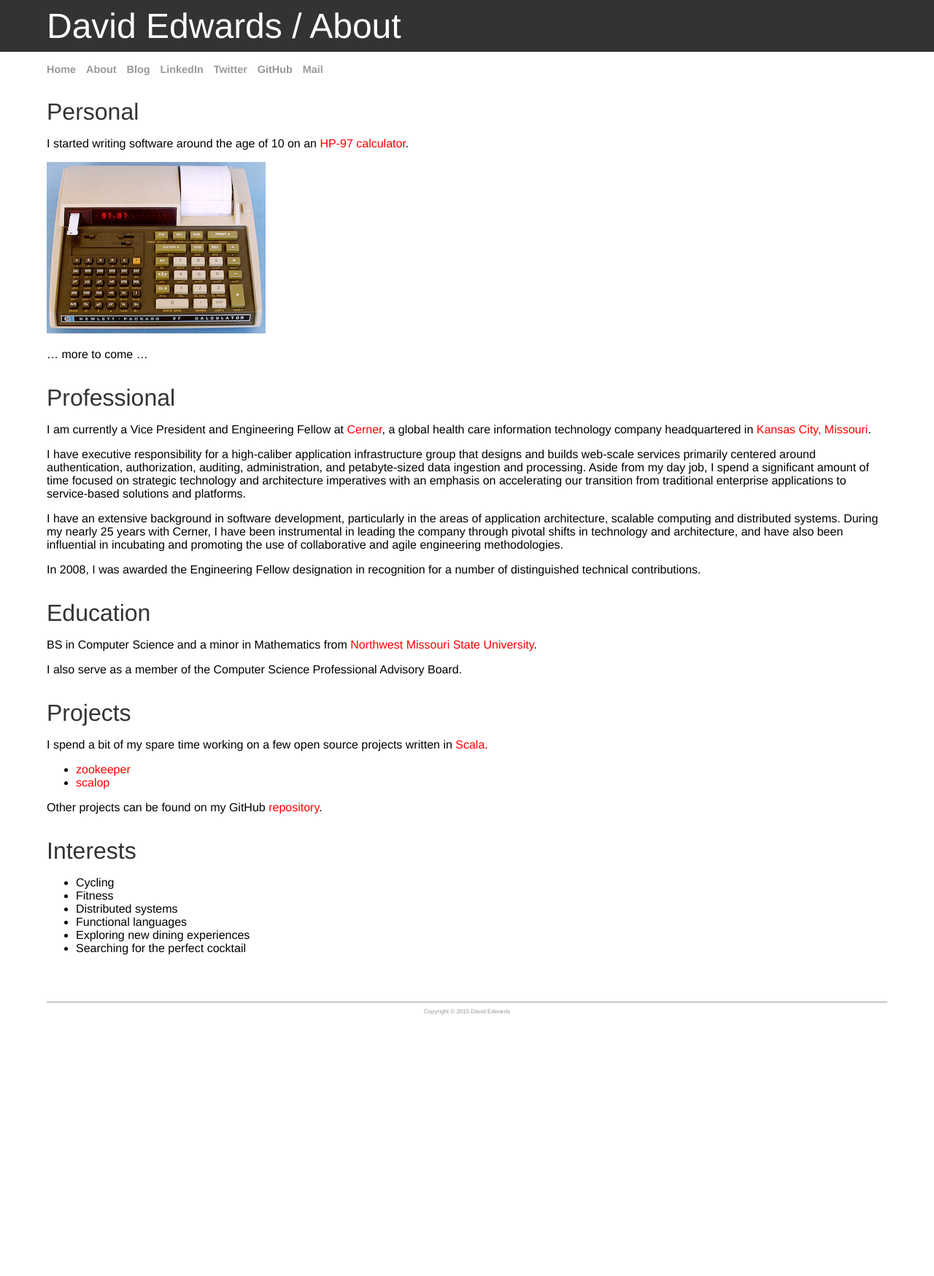
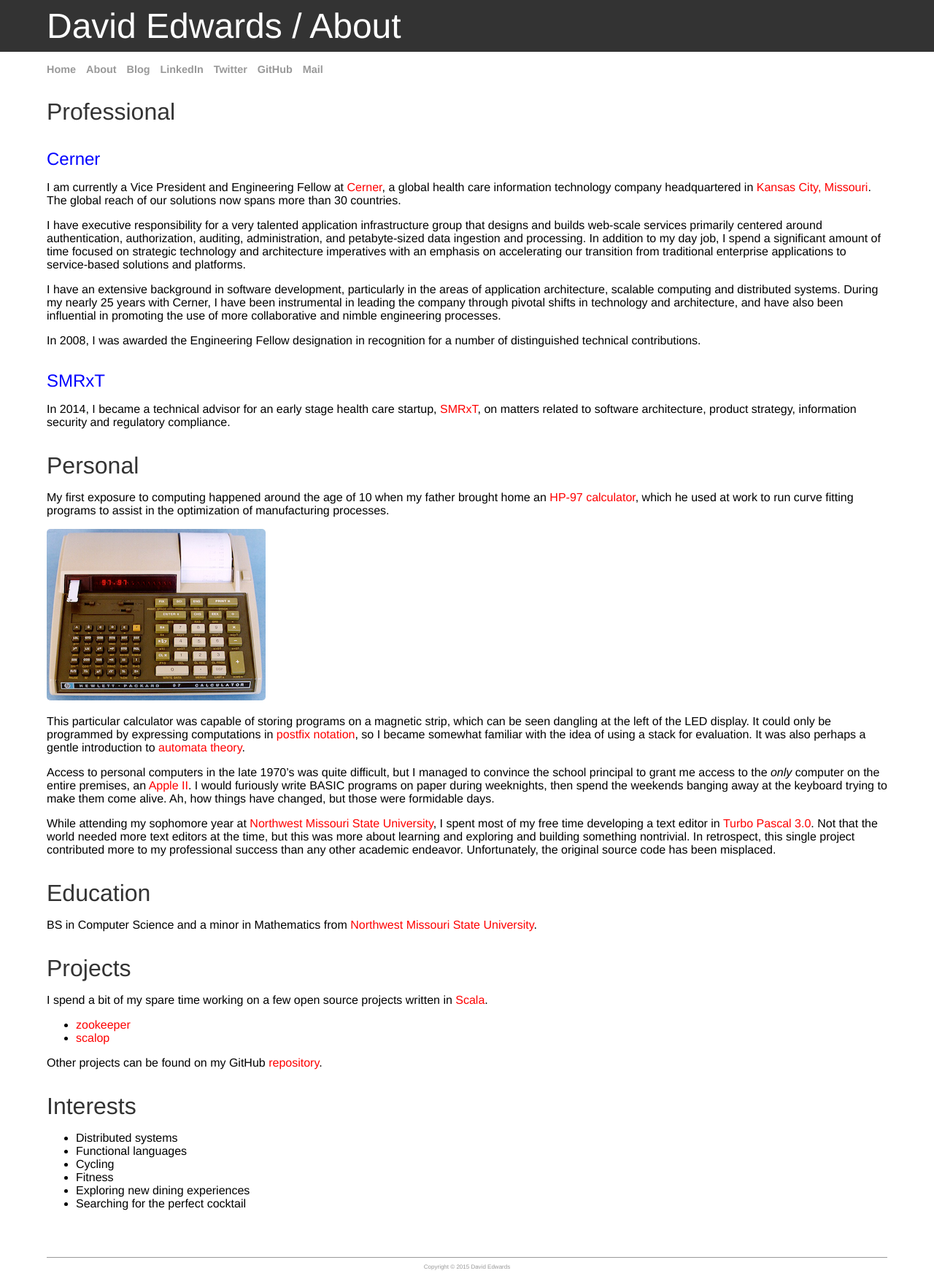
Before and after one commit to davidledwards/davidledwards.github.io, a Jekyll site: the page built from about/index.md, in a window 1280 px wide. Shown: the whole page at 73% size. Built offline with Jekyll 4.4.1, drawn with Linux system fonts in a browser that asks for light colours; before the commit the page ends 1399 px from its top, so only the background shows below that.

Commit message:
expand on personal bio

```diff
--- a/about/index.md
+++ b/about/index.md
@@ -2,34 +2,56 @@
 layout: page
 title: David Edwards / About
 ---
-## Personal
-I started writing software around the age of 10 on an [HP-97 calculator](http://www.hpmuseum.org/hp6797.htm).
+## Professional
 
-![HP-97 Calculator](/images/hp-97.png)
+#### Cerner
+I am currently a Vice President and Engineering Fellow at [Cerner](http://www.cerner.com), a global health care information
+technology company headquartered in [Kansas City, Missouri](https://goo.gl/maps/g1TaiVfG5BT2). The global reach of our solutions
+now spans more than 30 countries.
 
-... more to come ...
-
-## Professional
-I am currently a Vice President and Engineering Fellow at [Cerner](http://www.cerner.com), a global health care information
-technology company headquartered in [Kansas City, Missouri](https://goo.gl/maps/g1TaiVfG5BT2).
-
-I have executive responsibility for a high-caliber application infrastructure group that designs and builds web-scale services
+I have executive responsibility for a very talented application infrastructure group that designs and builds web-scale services
 primarily centered around authentication, authorization, auditing, administration, and petabyte-sized data ingestion and
-processing. Aside from my day job, I spend a significant amount of time focused on strategic technology and architecture
+processing. In addition to my day job, I spend a significant amount of time focused on strategic technology and architecture
 imperatives with an emphasis on accelerating our transition from traditional enterprise applications to service-based solutions
 and platforms.
 
 I have an extensive background in software development, particularly in the areas of application architecture, scalable
 computing and distributed systems. During my nearly 25 years with Cerner, I have been instrumental in leading the company
-through pivotal shifts in technology and architecture, and have also been influential in incubating and promoting the use of
-collaborative and agile engineering methodologies.
+through pivotal shifts in technology and architecture, and have also been influential in promoting the use of more
+collaborative and nimble engineering processes.
 
 In 2008, I was awarded the Engineering Fellow designation in recognition for a number of distinguished technical contributions.
 
+#### SMRxT
+In 2014, I became a technical advisor for an early stage health care startup, [SMRxT](http://smrxt.com), on matters
+related to software architecture, product strategy, information security and regulatory compliance.
+
+## Personal
+My first exposure to computing happened around the age of 10 when my father brought home an
+[HP-97 calculator](http://www.hpmuseum.org/hp6797.htm), which he used at work to run curve fitting programs to assist in the
+optimization of manufacturing processes.
+
+![HP-97 Calculator](/images/hp-97.png)
+
+This particular calculator was capable of storing programs on a magnetic strip, which can be seen dangling at the left of the
+LED display. It could only be programmed by expressing computations in
+[postfix notation](https://en.wikipedia.org/wiki/Reverse_Polish_notation), so I became somewhat familiar with the idea of using
+a stack for evaluation. It was also perhaps a gentle introduction to
+[automata theory](https://en.wikipedia.org/wiki/Automata_theory).
+
+Access to personal computers in the late 1970's was quite difficult, but I managed to convince the school principal to grant
+me access to the _only_ computer on the entire premises, an [Apple II](https://en.wikipedia.org/wiki/Apple_II). I would
+furiously write BASIC programs on paper during weeknights, then spend the weekends banging away at the keyboard trying to make
+them come alive. Ah, how things have changed, but those were formidable days.
+
+While attending my sophomore year at [Northwest Missouri State University](http://www.nwmissouri.edu), I spent most of my free
+time developing a text editor in [Turbo Pascal 3.0](https://en.wikipedia.org/wiki/Turbo_Pascal). Not that the world needed more
+text editors at the time, but this was more about learning and exploring and building something nontrivial. In retrospect, this
+single project contributed more to my professional success than any other academic endeavor. Unfortunately, the original source
+code has been misplaced.
+
 ## Education
 BS in Computer Science and a minor in Mathematics from [Northwest Missouri State University](http://www.nwmissouri.edu).
-
-I also serve as a member of the Computer Science Professional Advisory Board.
 
 ## Projects
 I spend a bit of my spare time working on a few open source projects written in [Scala](http://www.scala-lang.org).
@@ -40,9 +62,9 @@
 Other projects can be found on my GitHub [repository](https://github.com/davidledwards).
 
 ## Interests
+* Distributed systems
+* Functional languages
 * Cycling
 * Fitness
-* Distributed systems
-* Functional languages
 * Exploring new dining experiences
 * Searching for the perfect cocktail
--- a/css/main.css
+++ b/css/main.css
@@ -102,9 +102,21 @@
   color: #0000ff;
 }
 
+h4 {
+  font-size: 1.5em;
+  font-weight: normal;
+  margin: 2em 0 0.5em 0;
+  margin: 2rem 0 0.5rem 0;
+  color: #0000ff;
+}
+
 a {
   text-decoration: none;
   color: #ff0000;
+}
+
+img {
+  border-radius: 5px;
 }
 
 img.photo {
```
